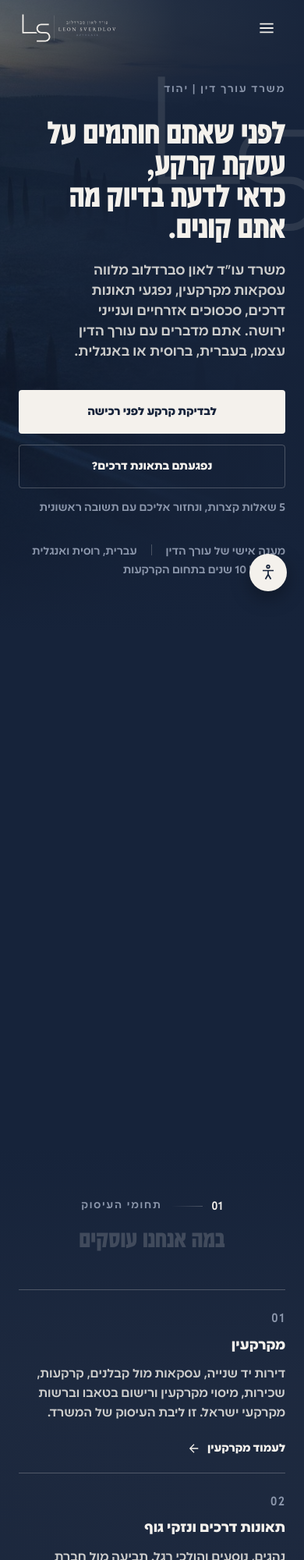
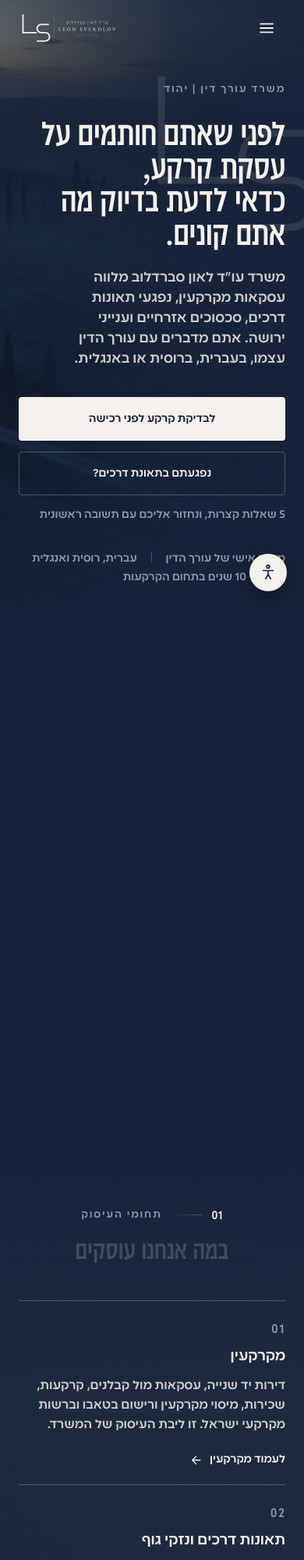
Before and after one commit to liavwebdesign-spec/sverdlov-651305, a plain HTML site: page index.html in a window 390 px wide. Shown: the top 2000 px of the page at 78% size. Drawn offline with nearby package versions, Linux system fonts and the light colour scheme.

Commit message:
עדכון סקיצה 06.09 21:45
Co-Authored-By: Claude Opus 5 <noreply@anthropic.com>

```diff
--- a/index.html
+++ b/index.html
@@ -7,9 +7,9 @@
 <meta name="description" content="משרד עו"ד לאון סברדלוב ביהוד: בדיקת נאותות לרכישת קרקע, עסקאות מקרקעין, נפגעי תאונות דרכים, דין אזרחי וצוואות. ליווי אישי של עורך הדין, בעברית, ברוסית ובאנגלית.">
 <meta name="robots" content="noindex">
 <link rel="icon" href="assets/brand/LS-favicon.svg" type="image/svg+xml">
-<link rel="preload" href="fonts/Pompei_FS-Bold.woff2" as="font" type="font/woff2" crossorigin>
+<link rel="preload" href="fonts/Pompei_FS-Medium.woff2" as="font" type="font/woff2" crossorigin>
 <link rel="preload" href="fonts/Discovery_Fs-Medium.woff2" as="font" type="font/woff2" crossorigin>
-<link rel="stylesheet" href="styles.css?v=8">
+<link rel="stylesheet" href="styles.css?v=9">
 <noscript><style>.preloader{display:none!important}</style></noscript>
 </head>
 <body>
@@ -364,6 +364,6 @@
 <script src="https://cdn.jsdelivr.net/npm/gsap@3.13.0/dist/gsap.min.js"></script>
 <script src="https://cdn.jsdelivr.net/npm/gsap@3.13.0/dist/ScrollTrigger.min.js"></script>
 <script src="https://cdn.jsdelivr.net/npm/gsap@3.13.0/dist/DrawSVGPlugin.min.js"></script>
-<script src="main.js?v=8"></script>
+<script src="main.js?v=9"></script>
 </body>
 </html>
--- a/styles.css
+++ b/styles.css
@@ -1,30 +1,28 @@
 /* ===================================================================
    SVERDLOV. עור "נייבי שקט" על המסגרת הנוזלית · 6.9.2026
    כיול (נמדד בפרוטוקול font-calibration, _design/measure.html):
-   Pompei Bold      F=0.923  λ=1.00  (H1/H2, 700)
-   Pompei Medium    F=0.975  λ=1.00  (מספור תצוגה, 500)
-   Discovery Medium F=1.129  λ=0.80  (גוף/ליד/מטא/כפתורים, 500)
-   Discovery Bold   F=1.074  λ=0.80  (H3, הדגשה, 700)
+   Pompei Medium    F=0.975  λ=1.00  (H1/H2 ומספור תצוגה, 500)
+   Discovery Medium F=1.129  λ=0.80  (גוף/ליד/מטא/כפתורים/H3, 500)
+   הכרעת ליאב (6.9.2026): בלי המשקל הכבד של פומפאי ובלי זה של דיסקברי.
+   הגדלים כוילו מחדש לפי הפקטורים של Medium, וההדגשה עברה ממשקל לצבע.
    צבעים: מדריך הלוגו של לאון (Navy #16233A · Cream #F4F1EC · Advocate #5B6478)
    כל clamp: רווחים סביב + / -
    =================================================================== */
 
-@font-face { font-family: 'Pompei'; src: url('fonts/Pompei_FS-Bold.woff2') format('woff2'); font-weight: 700; font-display: swap; }
 @font-face { font-family: 'Pompei'; src: url('fonts/Pompei_FS-Medium.woff2') format('woff2'); font-weight: 500; font-display: swap; }
 @font-face { font-family: 'Discovery'; src: url('fonts/Discovery_Fs-Medium.woff2') format('woff2'); font-weight: 500; font-display: swap; }
-@font-face { font-family: 'Discovery'; src: url('fonts/Discovery_Fs-Bold.woff2') format('woff2'); font-weight: 700; font-display: swap; }
 
 :root {
   /* ---- מסגרת נוזלית ---- */
   --gutter: clamp(24px, 5vw, 96px);
 
-  /* ---- כותרות (Pompei Bold) ---- */
-  --fs-h1: clamp(41px, 4vw + 0.5rem, 84px);       /* מוקטן מהטבלה: הכותרת דו-משפטית וארוכה */
-  --fs-h2: clamp(30px, 2.4vw + 0.37rem, 66px);    /* 32/2.6vw/72 × 0.923 */
+  /* ---- כותרות (Pompei Medium) ---- */
+  --fs-h1: clamp(41px, 4vw + 0.5rem, 84px);       /* מוקטן מהטבלה פעמיים: הכותרת ארוכה ונשברת ל-4 שורות */
+  --fs-h2: clamp(32px, 2.53vw + 0.39rem, 70px);   /* 32/2.6vw/72 × 0.975 */
   --fs-display: clamp(52px, 5vw + 0.5rem, 120px); /* מספור ענק, Pompei Medium */
 
   /* ---- טקסט (Discovery) ---- */
-  --fs-h3: clamp(21px, 1.29vw + 0.54rem, 37px);   /* 20/1.2vw/34 × 1.074 (Bold) */
+  --fs-h3: clamp(22px, 1.36vw + 0.57rem, 39px);   /* 20/1.2vw/34 × 1.129 (Medium) */
   --fs-lead: clamp(21px, 1.13vw + 0.62rem, 34px); /* × 1.129 */
   --fs-body: clamp(18px, 0.62vw + 0.73rem, 25px); /* × 1.129 */
   --fs-meta: clamp(15px, 0.62vw + 0.51rem, 20px); /* × 1.129 */
@@ -72,10 +70,10 @@
 
 @media (max-width: 767px) {
   :root {
-    --fs-h1: 36px;
-    --fs-h2: 27px;
+    --fs-h1: 38px;
+    --fs-h2: 29px;
     --fs-display: 44px;
-    --fs-h3: 20px;
+    --fs-h3: 21px;
     --fs-lead: 20px;
     --fs-body: 18px;
     --fs-meta: 16px;
@@ -93,14 +91,14 @@ body {
   font-size: var(--fs-body); line-height: var(--lh-body); font-weight: 500;
   -webkit-font-smoothing: antialiased; text-rendering: optimizeLegibility;
 }
-h1, h2 { font-family: 'Pompei', 'Discovery', sans-serif; font-weight: 700; margin: 0; color: var(--ink); }
+h1, h2 { font-family: 'Pompei', 'Discovery', sans-serif; font-weight: 500; margin: 0; color: var(--ink); }
 h1 { font-size: var(--fs-h1); line-height: var(--lh-h1); letter-spacing: -0.01em; }
 h2 { font-size: var(--fs-h2); line-height: var(--lh-h2); }
-h3 { font-family: 'Discovery'; font-weight: 700; font-size: var(--fs-h3); line-height: var(--lh-h3); margin: 0; color: var(--ink); }
+h3 { font-family: 'Discovery'; font-weight: 500; font-size: var(--fs-h3); line-height: var(--lh-h3); margin: 0; color: var(--ink); }
 p { margin: 0; max-width: 640px; }
 p + p { margin-top: 16px; }
 a { color: inherit; text-decoration: none; }
-strong, b { font-weight: 700; }
+strong, b { font-weight: 500; color: var(--ink); } /* ההדגשה בצבע, כי אין משקל כבד */
 img, svg { display: block; max-width: 100%; }
 button { font: inherit; color: inherit; background: none; border: 0; cursor: pointer; -webkit-tap-highlight-color: transparent; }
 :focus-visible { outline: 2px solid var(--cream); outline-offset: 3px; }
@@ -137,7 +135,7 @@ section { position: relative; padding-inline: var(--gutter); padding-block: var(
 /* ==== BUTTONS ==== */
 .btn {
   display: inline-flex; align-items: center; justify-content: center; gap: 10px;
-  font-size: var(--fs-meta); font-weight: 700; line-height: 1;
+  font-size: var(--fs-meta); font-weight: 500; line-height: 1;
   padding: 0 26px; min-height: 52px; border-radius: var(--r-control);
   border: 1px solid transparent; white-space: nowrap;
   transition: background-color .18s var(--ease), border-color .18s var(--ease), color .18s var(--ease), transform .12s var(--ease), box-shadow .18s var(--ease);
@@ -153,7 +151,7 @@ section { position: relative; padding-inline: var(--gutter); padding-block: var(
 .btn-row { display: flex; flex-wrap: wrap; gap: 14px; align-items: center; }
 .btn-sub { margin-top: 14px; }
 
-.arrow-link { display: inline-flex; align-items: center; gap: 8px; font-weight: 700; color: var(--ink);
+.arrow-link { display: inline-flex; align-items: center; gap: 8px; font-weight: 500; color: var(--ink);
   transition: gap .18s var(--ease), color .18s var(--ease); }
 .arrow-link svg { width: 18px; height: 18px; stroke: currentColor; fill: none; stroke-width: 1.7; transition: transform .18s var(--ease); }
 .arrow-link:hover { gap: 12px; }
@@ -255,7 +253,7 @@ html.qa .preloader { display: none !important; }
   will-change: transform;
 }
 .lane:hover { border-color: var(--line-strong); box-shadow: var(--shadow-lift); background: #20304D; }
-.lane h3 { font-family: 'Pompei'; font-weight: 700; font-size: clamp(24px, 1.6vw + 0.5rem, 40px); line-height: 1.15; }
+.lane h3 { font-family: 'Pompei'; font-weight: 500; font-size: clamp(25px, 1.69vw + 0.53rem, 42px); line-height: 1.15; }
 .lane p { color: var(--ink-soft); }
 .lane .arrow-link { margin-top: auto; padding-top: 8px; }
 .lane-tag { font-size: 13px; letter-spacing: .12em; color: var(--muted); }
@@ -325,7 +323,7 @@ html.qa .preloader { display: none !important; }
 .process-step p { color: var(--ink-soft); }
 .why-row { display: grid; grid-template-columns: repeat(3, 1fr); gap: var(--gap-m); margin-top: var(--sec); text-align: start; }
 .why-row > div { border-top: 1px solid var(--line-strong); padding-top: 20px; }
-.why-row h3 { font-size: clamp(19px, 1vw + 0.55rem, 28px); margin-bottom: 8px; }
+.why-row h3 { font-size: clamp(20px, 1.05vw + 0.58rem, 29px); margin-bottom: 8px; }
 .why-row p { color: var(--ink-soft); font-size: var(--fs-meta); line-height: 1.45; }
 
 /* ==== ABOUT (C1 split) ==== */
@@ -346,7 +344,7 @@ html.qa .preloader { display: none !important; }
 }
 .guide-row:hover { background: var(--surface); padding-inline: 20px; }
 .guide-row .cat { font-size: 13px; letter-spacing: .1em; color: var(--muted); }
-.guide-row .title { font-family: 'Discovery'; font-weight: 700; font-size: var(--fs-body); color: var(--ink); }
+.guide-row .title { font-family: 'Discovery'; font-weight: 500; font-size: var(--fs-body); color: var(--ink); }
 .guide-row svg { width: 20px; height: 20px; stroke: var(--muted); fill: none; stroke-width: 1.7; transition: transform .25s var(--ease), stroke .25s var(--ease); }
 .guide-row:hover svg { transform: translateX(-4px); stroke: var(--ink); }
 .guides .after { margin-top: 40px; }
@@ -356,7 +354,7 @@ html.qa .preloader { display: none !important; }
 .faq-item { border-bottom: 1px solid var(--line); }
 .faq-q {
   width: 100%; display: flex; align-items: center; justify-content: space-between; gap: 20px; text-align: start;
-  padding-block: 22px; font-family: 'Discovery'; font-weight: 700; font-size: var(--fs-body); color: var(--ink);
+  padding-block: 22px; font-family: 'Discovery'; font-weight: 500; font-size: var(--fs-body); color: var(--ink);
   transition: color .15s var(--ease);
 }
 .faq-q:hover { color: var(--cream-2); }
@@ -414,7 +412,7 @@ html.qa .preloader { display: none !important; }
 .foot-grid { display: grid; grid-template-columns: 1.2fr 1fr 1fr; gap: var(--gap-m); align-items: start; }
 .foot-brand img { height: 52px; width: auto; }
 .foot-brand p { margin-top: 18px; font-size: var(--fs-meta); line-height: 1.5; max-width: 360px; }
-.foot-col h4 { font-family: 'Discovery'; font-weight: 700; font-size: var(--fs-meta); color: var(--ink); margin: 0 0 14px; }
+.foot-col h4 { font-family: 'Discovery'; font-weight: 500; font-size: var(--fs-meta); color: var(--ink); margin: 0 0 14px; }
 .foot-col ul { list-style: none; margin: 0; padding: 0; display: grid; gap: 10px; }
 .foot-col a { font-size: var(--fs-meta); transition: color .15s var(--ease); }
 .foot-col a:hover { color: var(--ink); }
@@ -552,7 +550,7 @@ html.qa .paint img { -webkit-mask-image: none !important; mask-image: none !impo
     linear-gradient(to bottom, var(--bg) 0%, rgba(22, 35, 58, .78) 24%, rgba(22, 35, 58, .78) 76%, var(--surface) 100%);
 }
 .breath-line {
-  font-family: 'Pompei'; font-weight: 700; color: var(--ink);
+  font-family: 'Pompei'; font-weight: 500; color: var(--ink);
   font-size: var(--fs-h2); line-height: var(--lh-h2);
   max-width: 30ch; margin-inline: auto; text-wrap: balance;
 }
```
Also changed, not shown: accessibility.html (+2 -2 lines), privacy.html (+2 -2 lines), fonts/Discovery_Fs-Bold.woff2 (deleted), fonts/Pompei_FS-Bold.woff2 (deleted).
